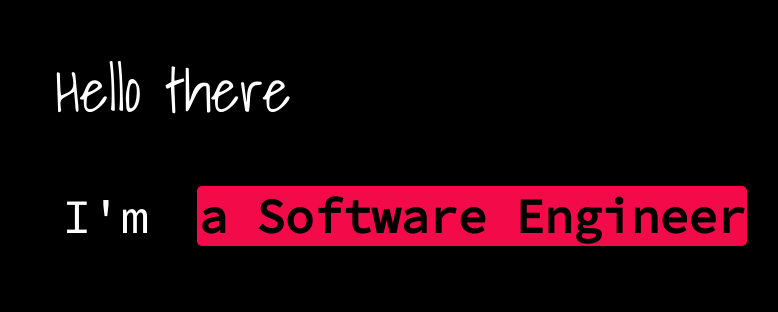
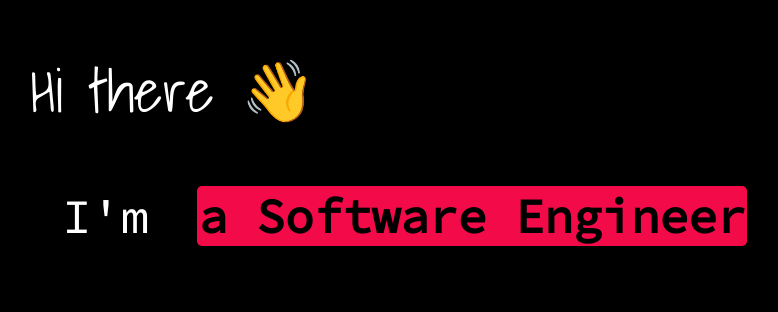
Before and after one commit to v4run/varun.icu, a plain HTML site: page index.html in a window 1280 px wide. Shown: the part 144-456 px from the top of the page, without its empty margins (467-1245 px from the left). Drawn offline with Linux system fonts and the light colour scheme.

Commit message:
Hi message changed

```diff
--- a/index.html
+++ b/index.html
@@ -20,7 +20,7 @@
 <body>
     <div class="wrapper" id="wrapper">
         <div class="container">
-            <div class="content hello">Hello there<span class="face"></span></div>
+            <div class="content hello">Hi there 👋</div>
             <div class="content iam">I'm</div>
             <div class="content steps">
                 <div class="step front who bold">Varun Vasan V</div>
```
